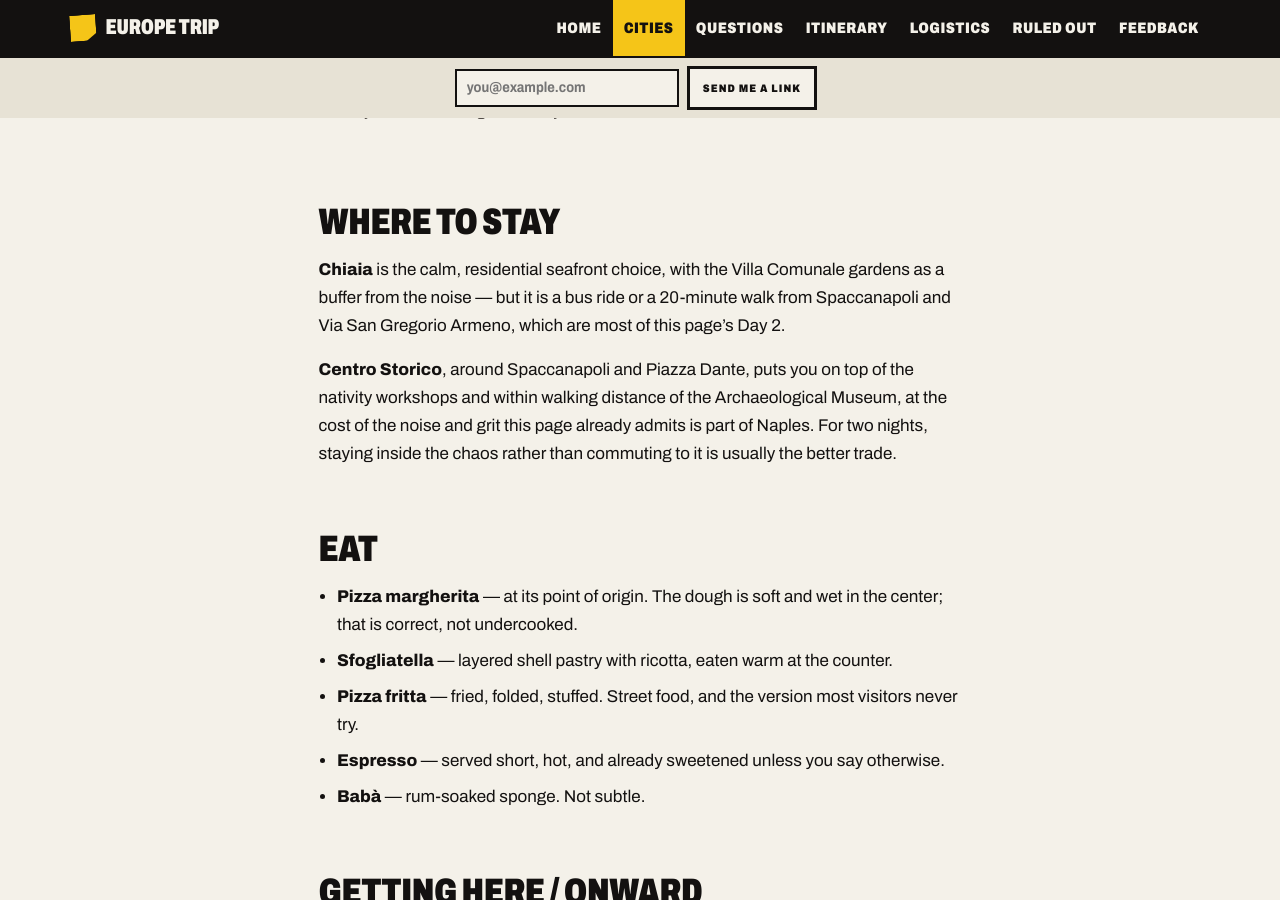
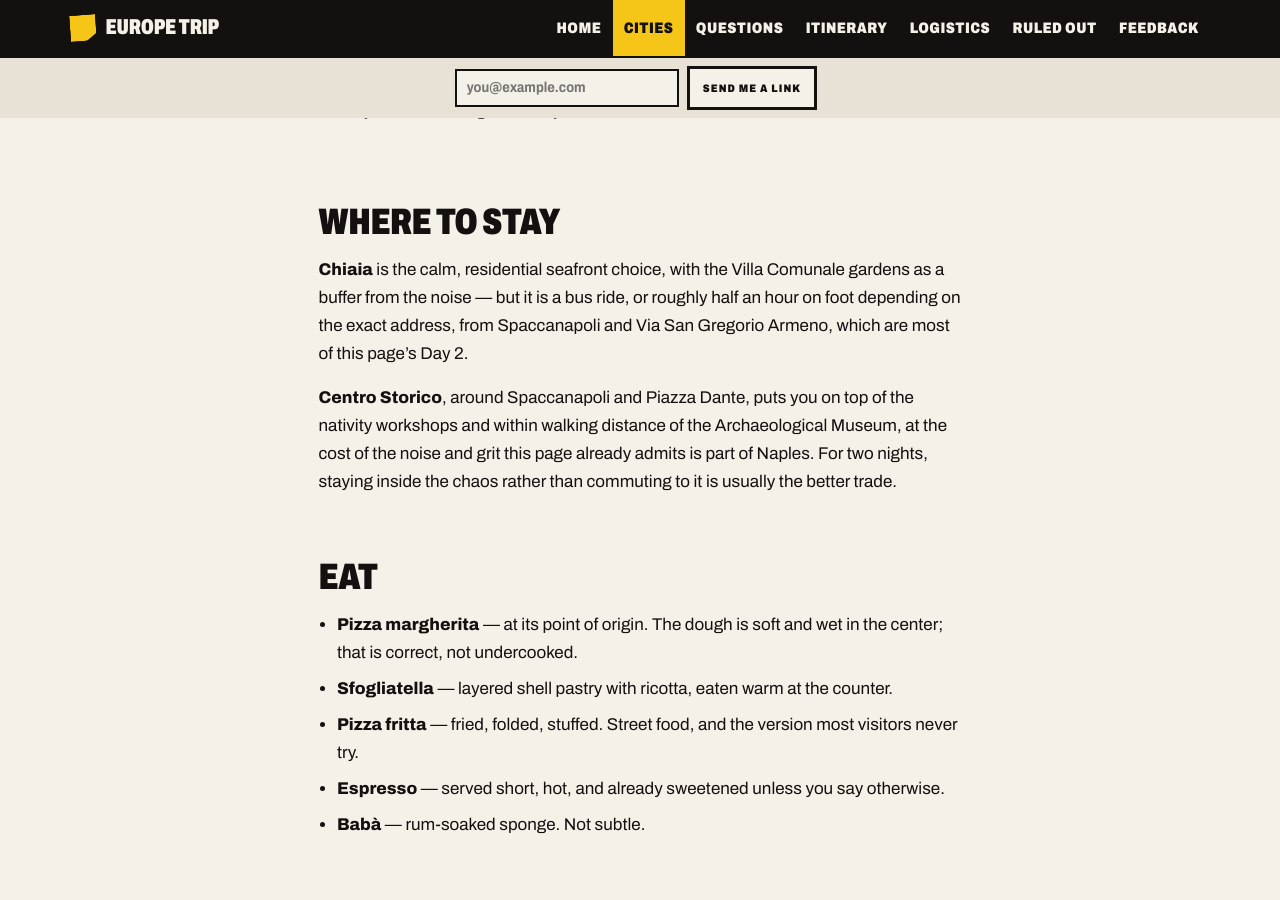
Before and after one commit to guarzo/euro_trip, a Jekyll site: the page built from site/_cities/naples.md, in a window 1280 px wide and 900 px high, scrolled down 3162 px. Built offline with Jekyll 4.4.1, drawn with Linux system fonts in a browser that asks for light colours; a script that is not in the unit is left out.

Commit message:
fix: bound the Chiaia walking-time estimate
Chiaia covers several blocks and representative routes to Spaccanapoli
run closer to half an hour than the stated 20 minutes.

Co-Authored-By: Claude Opus 5 (1M context) <noreply@anthropic.com>
Claude-Session: https://claude.ai/code/session_01SWP25x9vddopjAaZ7fcrY5

```diff
--- a/site/_cities/naples.md
+++ b/site/_cities/naples.md
@@ -78,7 +78,7 @@ Pizza was invented here and is still better here than anywhere. The Archaeologic
 
 ## Where to stay
 
-**Chiaia** is the calm, residential seafront choice, with the Villa Comunale gardens as a buffer from the noise — but it is a bus ride or a 20-minute walk from Spaccanapoli and Via San Gregorio Armeno, which are most of this page's Day 2.
+**Chiaia** is the calm, residential seafront choice, with the Villa Comunale gardens as a buffer from the noise — but it is a bus ride, or roughly half an hour on foot depending on the exact address, from Spaccanapoli and Via San Gregorio Armeno, which are most of this page's Day 2.
 
 **Centro Storico**, around Spaccanapoli and Piazza Dante, puts you on top of the nativity workshops and within walking distance of the Archaeological Museum, at the cost of the noise and grit this page already admits is part of Naples. For two nights, staying inside the chaos rather than commuting to it is usually the better trade.
 
```
Also changed, not shown: docs/review-notes.md (+3 -0 lines).
